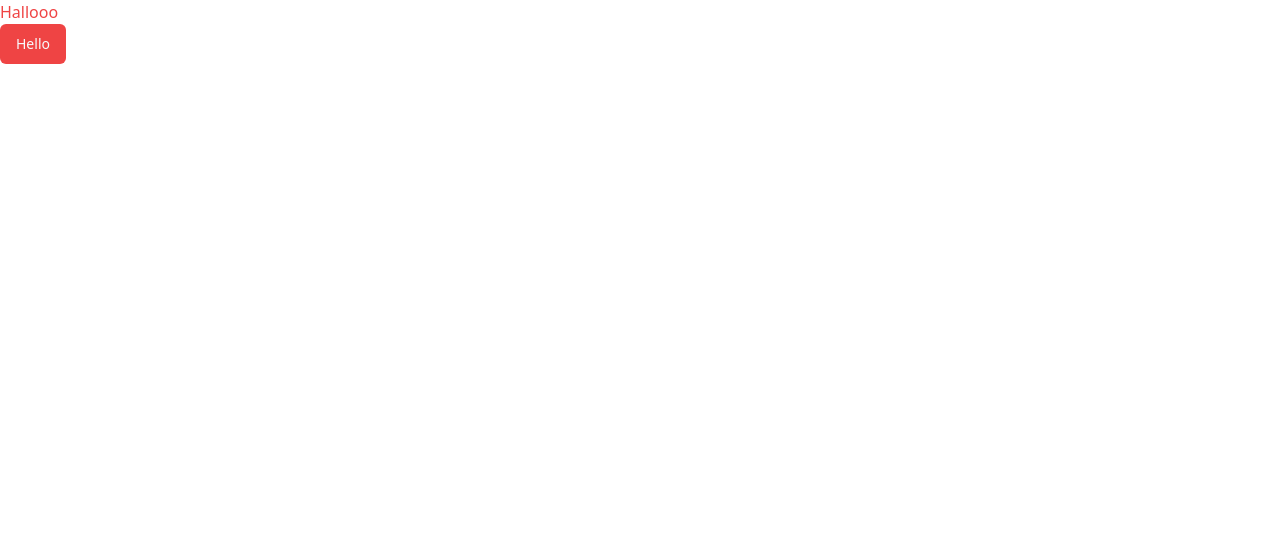
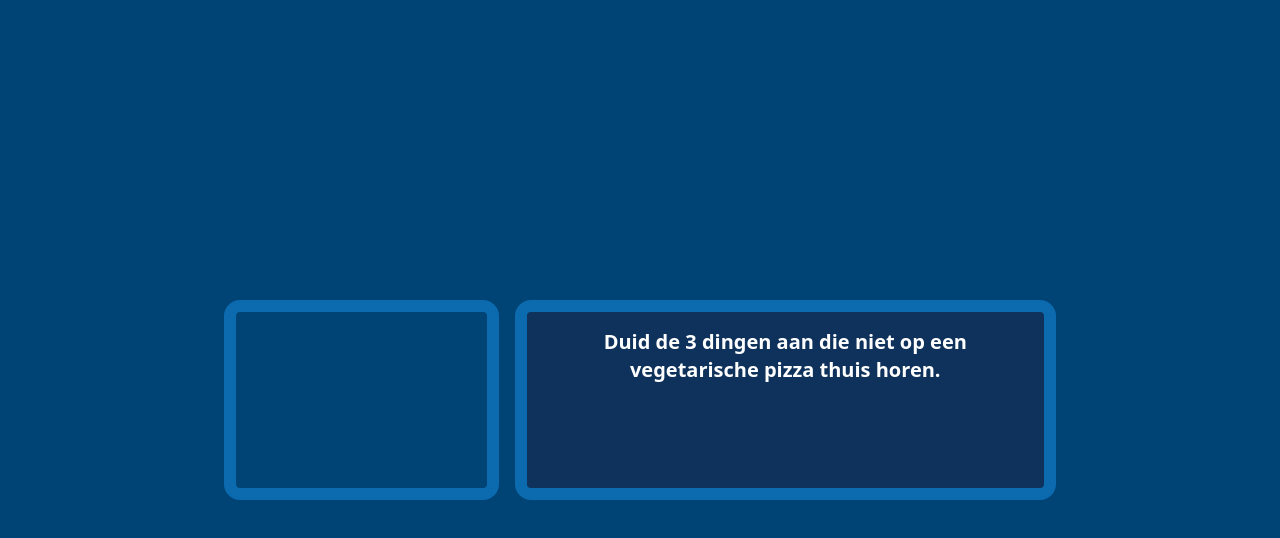
Before and after one commit to StefVerlinde/leap-forward-case, a React (Vite) app: page / in a window 1280 px wide. Shown: the top 538 px of the page. Built offline with nearby package versions, Linux system fonts and the light colour scheme.

Commit message:
feat: add first layout divs and title component

```diff
--- a/src/App.tsx
+++ b/src/App.tsx
@@ -1,11 +1,16 @@
-import { Button } from "./components/ui/button"
+import LeftPanel from "./components/left-panel"
+import Title from "./components/title"
+
 
 function App() {
-
   return (
-    <div>
-      <h1 className="text-red-500">Hallooo</h1>
-      <Button variant="destructive">Hello</Button>
+    <div className="bg-background h-screen w-screen overflow-hidde flex justify-center items-center">
+      <div className="w-[65%] h-[200px] flex gap-4">
+        <LeftPanel />
+        <div className="border-[12px] border-secondary w-full rounded-2xl bg-primary flex flex-col py-4 px-5 text-center">
+          <Title title="Duid de 3 dingen aan die niet op een vegetarische pizza thuis horen."/>
+        </div>
+      </div>
     </div>
   )
 }
--- /dev/null
+++ b/src/components/left-panel.tsx
@@ -0,0 +1,7 @@
+
+
+const LeftPanel = () => {
+    return <div className="border-[12px] border-secondary w-full rounded-2xl max-w-[33%]"></div>
+}
+
+export default LeftPanel
--- /dev/null
+++ b/src/components/title.tsx
@@ -0,0 +1,7 @@
+interface TitleProps {
+    title: string;
+}
+
+const Title = ({ title }: TitleProps) => <h1 className="text-white text-xl font-bold">{title}</h1>;
+
+export default Title;
--- a/src/index.css
+++ b/src/index.css
@@ -1,3 +1,3 @@
 @tailwind base;
-  @tailwind components;
-  @tailwind utilities;
+@tailwind components;
+@tailwind utilities;
--- a/tailwind.config.js
+++ b/tailwind.config.js
@@ -17,6 +17,16 @@ module.exports = {
       },
     },
     extend: {
+      colors: {
+        'primary': '#0E325B',
+        'secondary': '#0C6AAE',
+        'tertiary': '#2D89CC',
+        'background': '#004475',
+        'complementary': "#FFE200",
+        'text': '#004475',
+        'card-background': '#C2E2FE',
+        'card-success': '#4789C6'
+      },
       keyframes: {
         "accordion-down": {
           from: { height: "0" },
```
